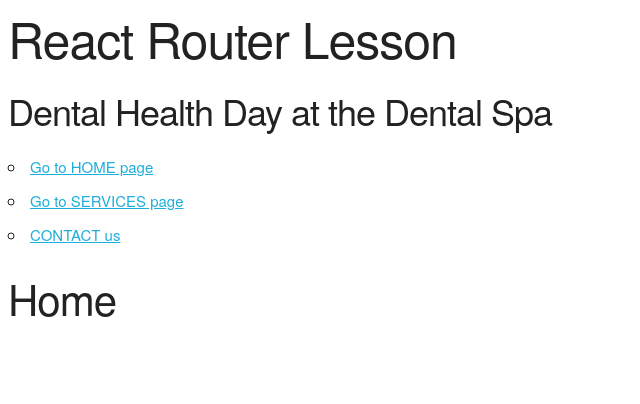
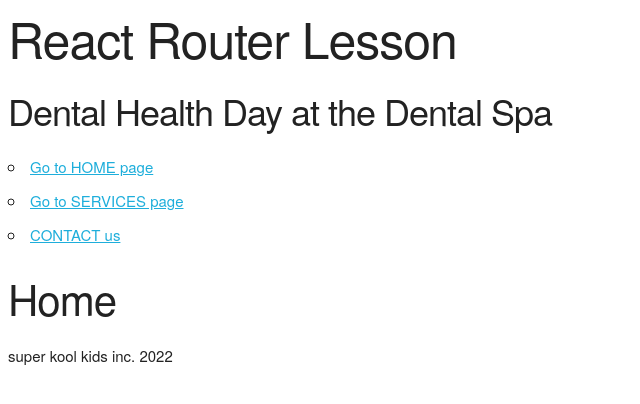
Before and after one commit to seraficaj/spring-forward-react-router-intro, a React (Create React App) app: page / in a window 1280 px wide. Shown: the top 404 px of the page, without its empty margins (0-640 px from the left). Built offline with nearby package versions, Linux system fonts and the light colour scheme.

Commit message:
add layout component

```diff
--- a/src/App.jsx
+++ b/src/App.jsx
@@ -5,6 +5,7 @@
 import GetIdFromParams from "./components/GetIdFromParams";
 import Header from "./components/layout/Header";
 import Home from "./components/pages/Home";
+import Layout from "./components/layout/Layout";
 import NotFound from "./components/pages/NotFound";
 import Service from "./components/pages/Service";
 import Services from "./components/pages/Services";
@@ -20,8 +21,7 @@
             <h3>Dental Health Day at the Dental Spa</h3>
             <Router>
                 {/* all routes go in a <Routes> component  */}
-                <Header />
-                <main>
+                <Layout>
                     <Routes>
                         {/* route needs a path and elem. path = url, element=component */}
                         <Route exact path="/" element={<Home />} />
@@ -35,7 +35,7 @@
                           rule 2: you need to exact path the less specific page
                           rule 3: both pages should be given the same props
                           rule 4: never send data thru react router dom links
-                            - state is the SOLE SOURCE OF TRUTH
+                          - state is the SOLE SOURCE OF TRUTH
                         */}
                         <Route
                             path="/services/:id"
@@ -52,7 +52,7 @@
                         />
                         <Route path="*" element={<NotFound />} />
                     </Routes>
-                </main>
+                </Layout>
             </Router>
         </div>
     );
--- /dev/null
+++ b/src/components/layout/Layout.jsx
@@ -0,0 +1,17 @@
+// wrapper component for app layout
+
+import Header from "./Header";
+
+function Layout({ children }) {
+    return (
+        <>
+            <Header />
+            <main>{children}</main>
+            <footer>
+                <p>super kool kids inc. {new Date().getFullYear()}</p>
+            </footer>
+        </>
+    );
+}
+
+export default Layout;
```
